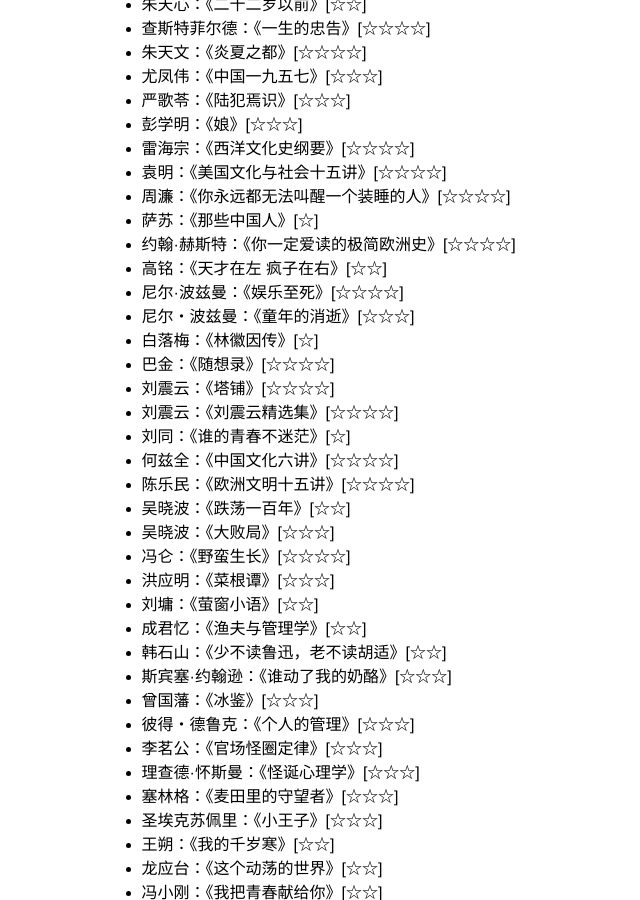
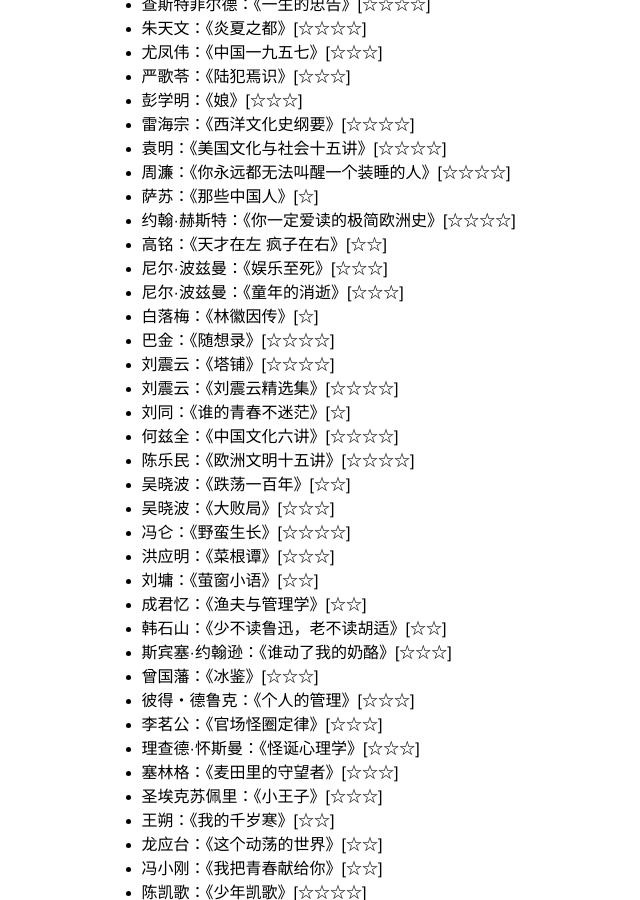
Before and after one commit to mileistone/mileistone.github.io, a Jekyll site: the page built from _posts/2021-10-01-books.md, in a window 1280 px wide and 900 px high, scrolled down 11394 px. Shown: the whole window, without its empty margins (140-780 px from the left). Built offline with Jekyll 4.4.1, drawn with Linux system fonts in a browser that asks for light colours; some of the changed text lies outside the part shown.

Commit message:
Update 2021-10-01-books.md

```diff
--- a/_posts/2021-10-01-books.md
+++ b/_posts/2021-10-01-books.md
@@ -478,8 +477,8 @@ date: 2021-10-01 22:00:00
 - 萨苏：《那些中国人》[☆]
 - 约翰·赫斯特：《你一定爱读的极简欧洲史》[☆☆☆☆]
 - 高铭：《天才在左 疯子在右》[☆☆]
-- 尼尔·波兹曼：《娱乐至死》[☆☆☆☆]
-- 尼尔・波兹曼：《童年的消逝》[☆☆☆]
+- 尼尔·波兹曼：《娱乐至死》[☆☆☆]
+- 尼尔·波兹曼：《童年的消逝》[☆☆☆]
 - 白落梅：《林徽因传》[☆]
 - 巴金：《随想录》[☆☆☆☆]
 - 刘震云：《塔铺》[☆☆☆☆]
@@ -609,5 +608,5 @@ date: 2021-10-01 22:00:00
 - 王朔 ：《动物凶猛》[☆☆☆]
 - 施耐庵：《水浒传》[☆☆☆☆☆]
 - 罗贯中：《三国演义》[☆☆☆☆☆]
-- 罗曼罗兰：《名人传》[☆☆☆☆]
+- 罗曼·罗兰：《名人传》[☆☆☆☆]
 - 《孙子兵法》[☆☆☆☆]
```
Also changed, not shown: other parts of _posts/2021-10-01-books.md (+0 -1 lines).
